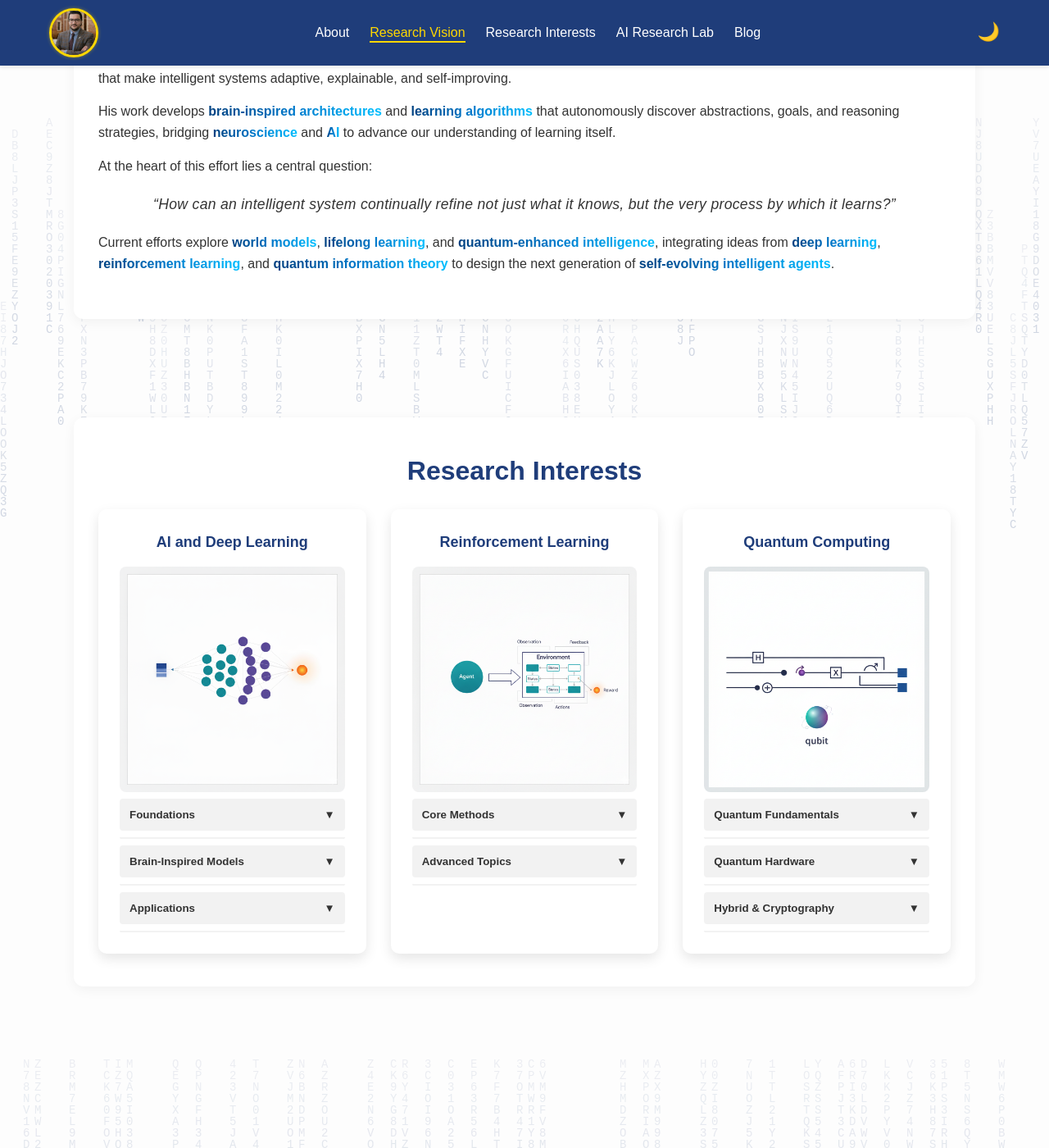
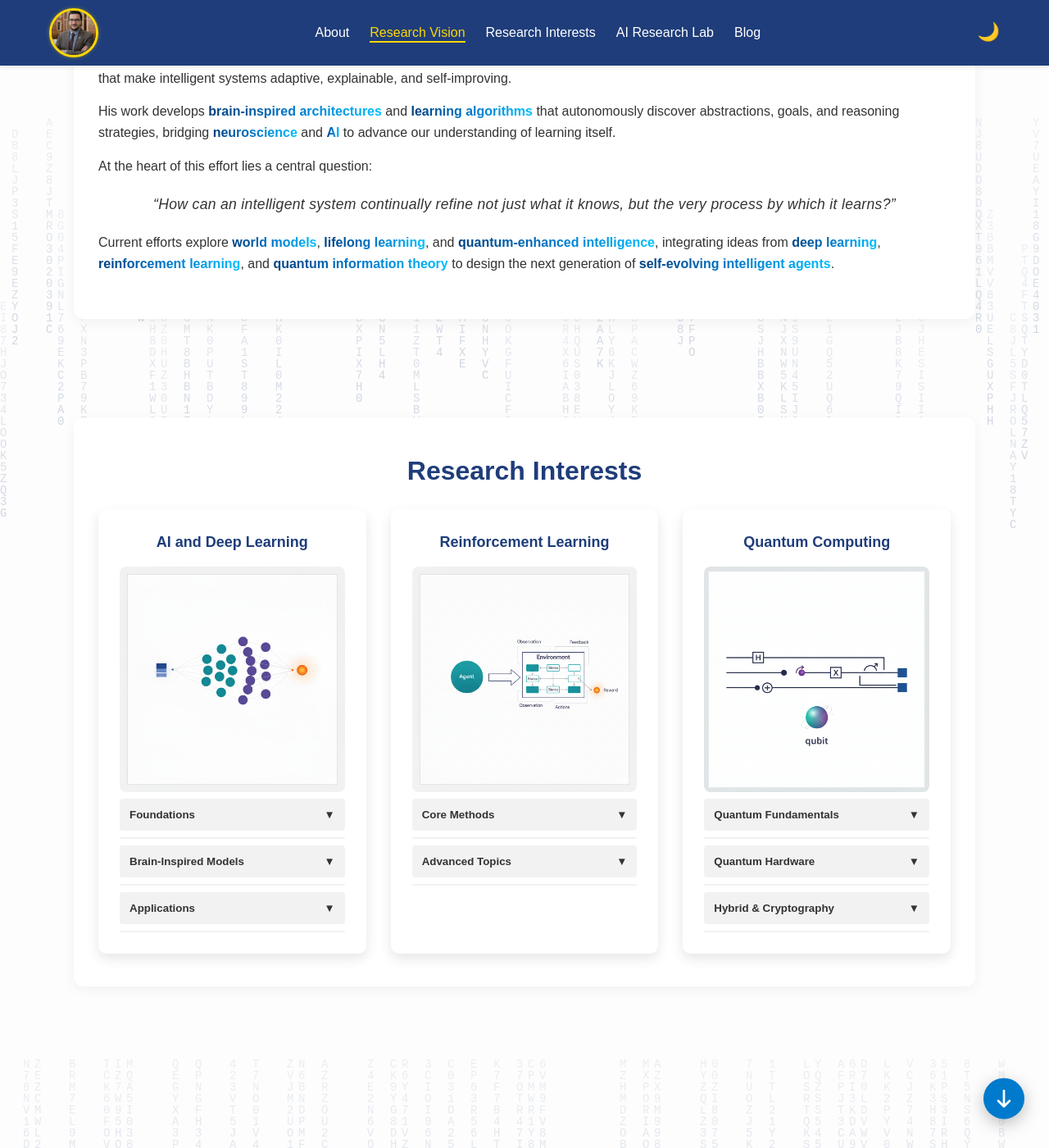
Before and after one commit to rodriguerizk/rodriguerizk.github.io, a Jekyll site: the page index.html, which Jekyll copies as it is, in a window 1280 px wide and 1400 px high, scrolled down 557 px. Shown: the whole window at 82% size. Built offline with Jekyll 4.4.1, drawn with Linux system fonts in a browser that asks for light colours; nearby versions of some CDN libraries.

Commit message:
Update style.css

```diff
--- a/css/style.css
+++ b/css/style.css
@@ -1359,3 +1359,52 @@ body.dark .floating-share .copy {
     display: none;
   }
 }
+
+
+/**********************
+Arrow Floating
+***********************/
+
+/* Floating Scroll Arrow */
+#scroll-arrow {
+  position: fixed;
+  bottom: 30px;
+  right: 30px;
+  width: 50px;
+  height: 50px;
+  background: #007acc;
+  color: white;
+  border-radius: 50%;
+  display: flex;
+  align-items: center;
+  justify-content: center;
+  font-size: 22px;
+  cursor: pointer;
+  box-shadow: 0 6px 20px rgba(0,0,0,0.25);
+  animation: float 2s infinite ease-in-out;
+  z-index: 999;
+  transition: transform 0.3s ease, opacity 0.3s ease;
+}
+
+#scroll-arrow:hover {
+  transform: scale(1.12);
+}
+
+/* Floating animation */
+@keyframes float {
+  0% { transform: translateY(0px); }
+  50% { transform: translateY(-7px); }
+  100% { transform: translateY(0px); }
+}
+
+/* Hide when not needed */
+#scroll-arrow.hidden {
+  opacity: 0;
+  pointer-events: none;
+}
+
+/* Dark mode compatibility */
+body.dark #scroll-arrow {
+  background: #00aaff;
+  color: #111;
+}
```
